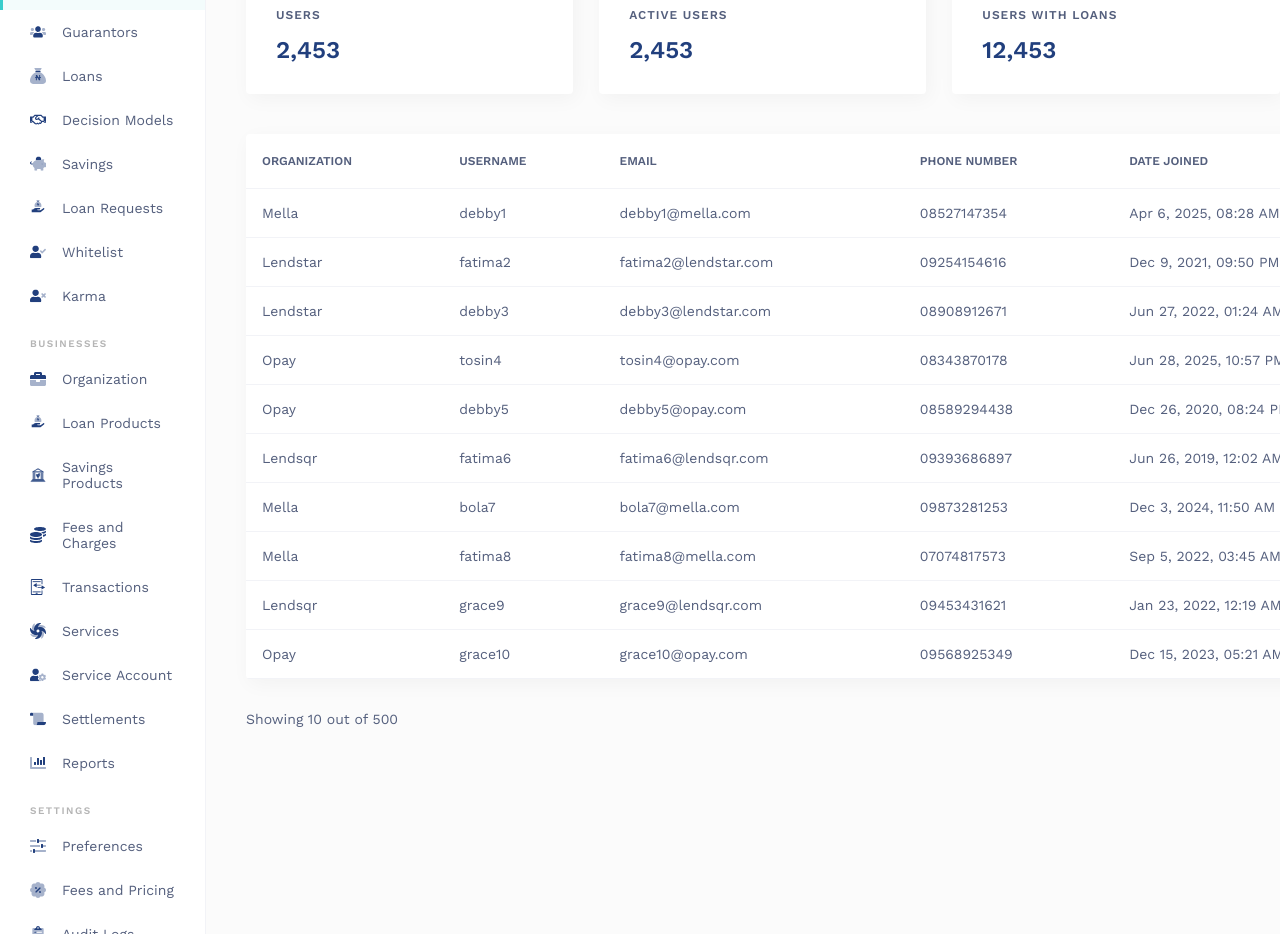
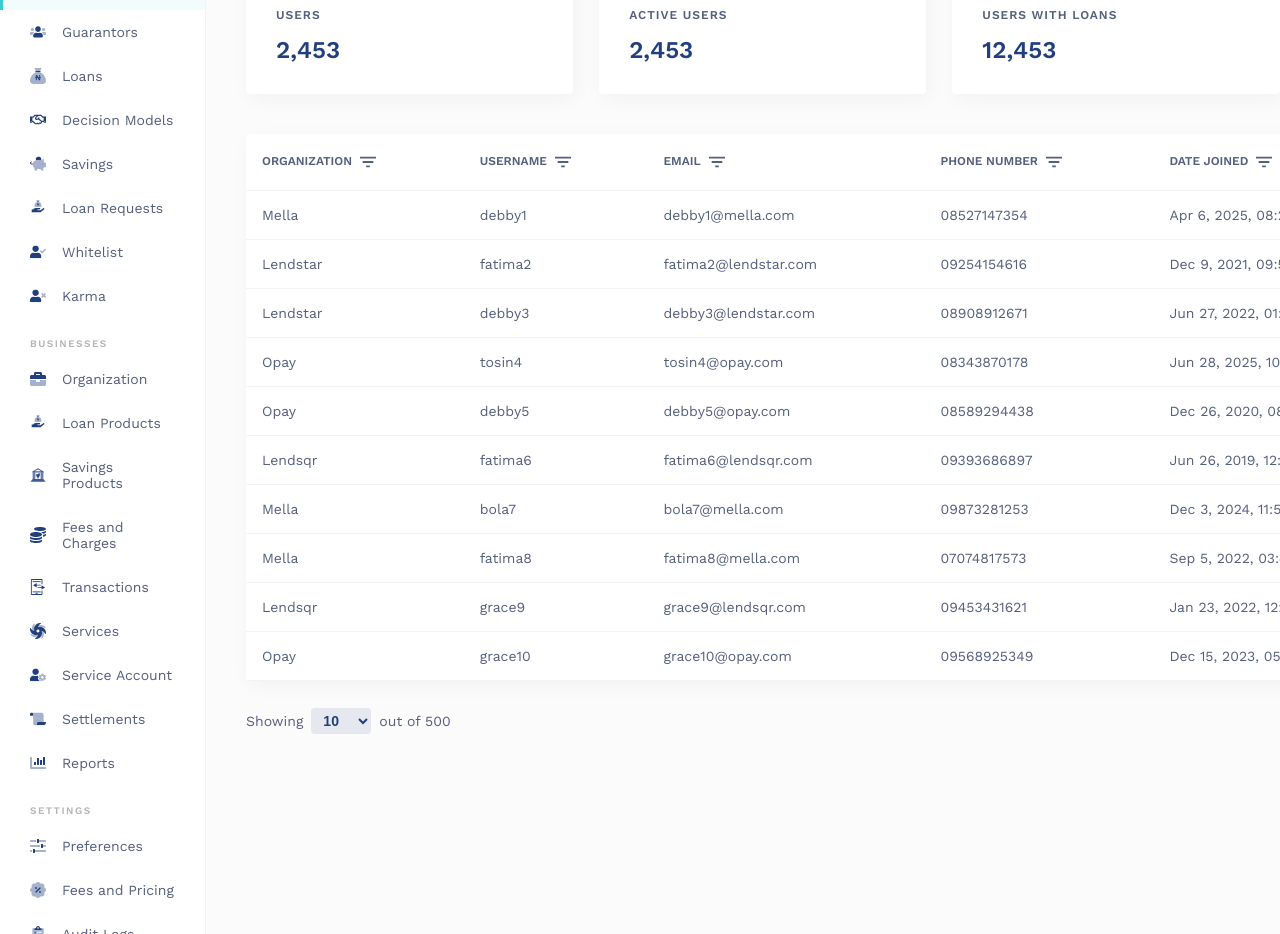
Before and after one commit to PeterAfif1/lendsqr-fe-test, a React (Vite) app: page /dashboard/users in a window 1280 px wide. Shown: the part 280-1214 px from the top of the page. Built offline with nearby package versions, Linux system fonts and the light colour scheme.

Commit message:
feat: add pagination controls with items per page selector

```diff
--- a/src/pages/Users/Users.scss
+++ b/src/pages/Users/Users.scss
@@ -113,6 +113,44 @@
     margin-bottom: 14px;
   }
 
+  th {
+    font-size: 12px;
+    font-weight: 600;
+    color: $text-secondary;
+    padding: 20px 16px;
+    border-bottom: 1px solid rgba(33, 63, 125, 0.06);
+    white-space: nowrap;
+    align-items: center;
+    gap: 8px;
+  }
+
+  &__filter-icon {
+    width: 16px;
+    height: 16px;
+    margin-left: 8px;
+    cursor: pointer;
+    vertical-align: middle;
+  }
+
+  &__showing {
+    display: flex;
+    align-items: center;
+    gap: 8px;
+    font-size: 14px;
+    color: $text-secondary;
+  }
+
+  &__per-page {
+    background: rgba(33, 63, 125, 0.1);
+    border: none;
+    border-radius: 4px;
+    padding: 4px 8px;
+    font-size: 14px;
+    font-weight: 600;
+    color: $text-primary;
+    cursor: pointer;
+  }
+
   &__pages {
     display: flex;
     align-items: center;
--- a/src/pages/Users/index.tsx
+++ b/src/pages/Users/index.tsx
@@ -5,16 +5,15 @@ import { saveUser } from "../../services/storage";
 import type { User } from "../../types";
 import "./Users.scss";
 
-const ITEMS_PER_PAGE = 10;
-
 export default function Users() {
   const navigate = useNavigate();
   const allUsers = getUsers();
   const [currentPage, setCurrentPage] = useState(1);
+  const [itemsPerPage, setItemsPerPage] = useState(10);
 
-  const totalPages = Math.ceil(allUsers.length / ITEMS_PER_PAGE);
-  const start = (currentPage - 1) * ITEMS_PER_PAGE;
-  const currentUsers = allUsers.slice(start, start + ITEMS_PER_PAGE);
+  const totalPages = Math.ceil(allUsers.length / itemsPerPage);
+  const start = (currentPage - 1) * itemsPerPage;
+  const currentUsers = allUsers.slice(start, start + itemsPerPage);
 
   function handleUserClick(user: User) {
     saveUser(user);
@@ -68,7 +67,14 @@ export default function Users() {
                 "DATE JOINED",
                 "STATUS",
               ].map((col) => (
-                <th key={col}>{col}</th>
+                <th key={col}>
+                  <span>{col}</span>
+                  <img
+                    src="/icons/filter.svg"
+                    alt="Filter"
+                    className="users__filter-icon"
+                  />
+                </th>
               ))}
             </tr>
           </thead>
@@ -92,9 +98,24 @@ export default function Users() {
       </div>
 
       <div className="users__pagination">
-        <span>
-          Showing {ITEMS_PER_PAGE} out of {allUsers.length}
-        </span>
+        <div className="users__showing">
+          <span>Showing</span>
+          <select
+            className="users__per-page"
+            value={itemsPerPage}
+            onChange={(e) => {
+              setItemsPerPage(Number(e.target.value));
+              setCurrentPage(1);
+            }}
+          >
+            <option value={10}>10</option>
+            <option value={20}>20</option>
+            <option value={50}>50</option>
+            <option value={100}>100</option>
+          </select>
+          <span>out of {allUsers.length}</span>
+        </div>
+
         <div className="users__pages">
           <button
             onClick={() => setCurrentPage((p) => Math.max(1, p - 1))}
```
